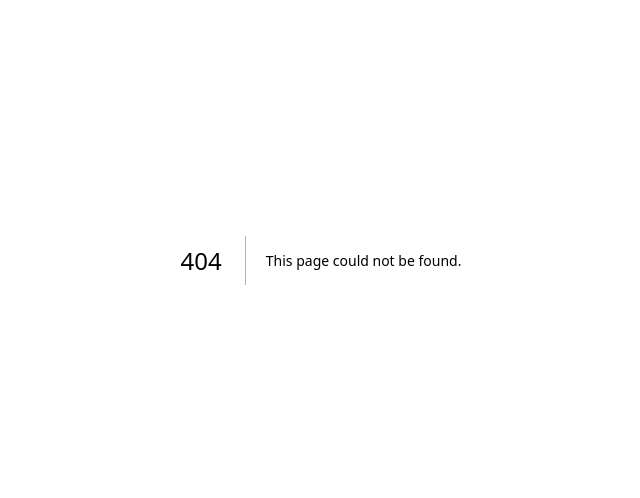
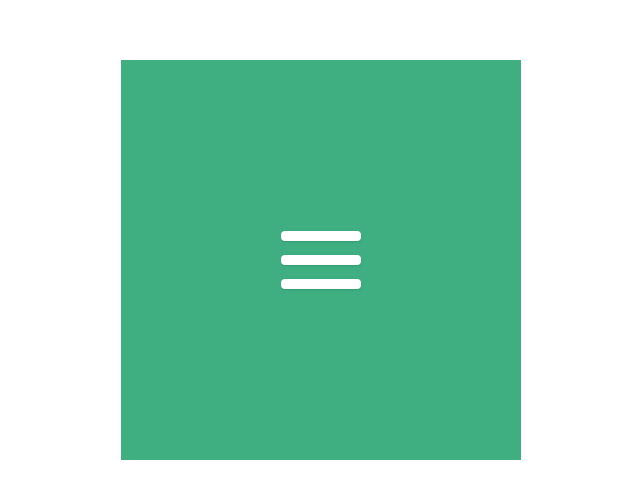
Before and after one commit to keynertyc/100dayscsschallenge, a Next.js app: page /day2 in a window 1280 px wide. Before the commit this address had no page. Shown: the part 140-638 px from the top of the page, without its empty margins (319-959 px from the left). Built offline with nearby package versions, Linux system fonts and the light colour scheme.

Commit message:
day2 completed without animation, animation sucks

```diff
--- /dev/null
+++ b/src/app/day2/page.jsx
@@ -0,0 +1,28 @@
+'use client'
+import { useState } from 'react';
+
+const Day2Page = () => {
+  const [showCross, setShowCross] = useState(false);
+
+  const handleClick = () => {
+    setShowCross(!showCross);
+  }
+
+  return (
+    <div className={`flex items-center justify-center h-screen`}>
+      <div className='bg-[#3faf82] h-[400px] w-[400px] uppercase flex flex-col items-center justify-center text-white relative'>
+        <div id="lines" className={`flex flex-col w-[80px] gap-[14px] ${showCross ? 'opacity-0' : 'opacity-100'} transition-all duration-1000 ease-in-out absolute`} onClick={handleClick}>
+          <div className="bg-white rounded shadow h-[10px]"></div>
+          <div className="bg-white rounded shadow h-[10px]"></div>
+          <div className="bg-white rounded shadow h-[10px]"></div>
+        </div>
+        <div id="cross" className={`flex flex-row h-[80px] w-[80px] justify-between relative ${showCross ? 'opacity-100' : 'opacity-0'} transition-all duration-1000 ease-in-out absolute`} onClick={handleClick}>
+          <div className="flex bg-white rounded w-[10px] h-[80px] shadow -rotate-45 absolute top-0 left-[35px]"></div>
+          <div className="flex bg-white rounded w-[10px] h-[80px] shadow rotate-45 absolute top-0 left-[35px]"></div>
+        </div>
+      </div>
+    </div>
+  )
+}
+
+export default Day2Page
```
